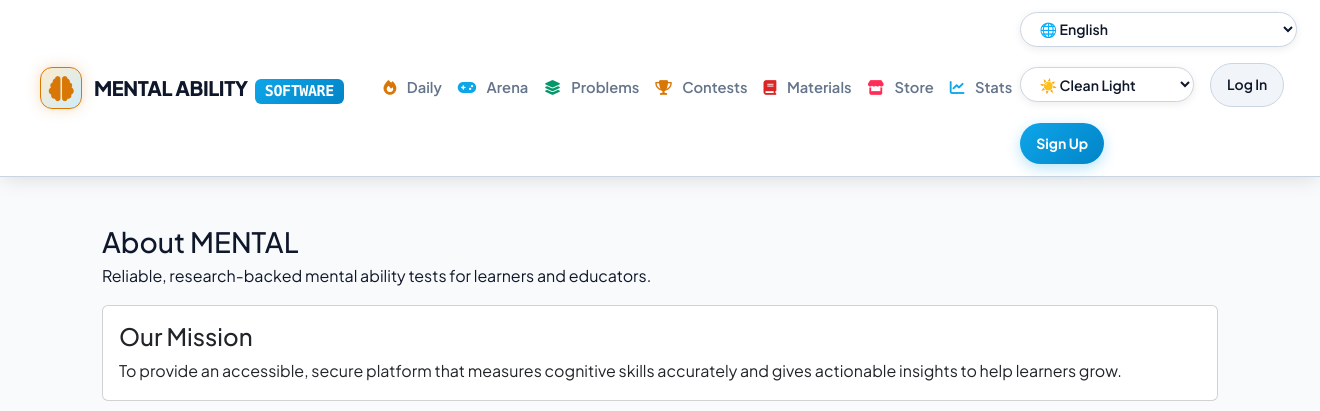
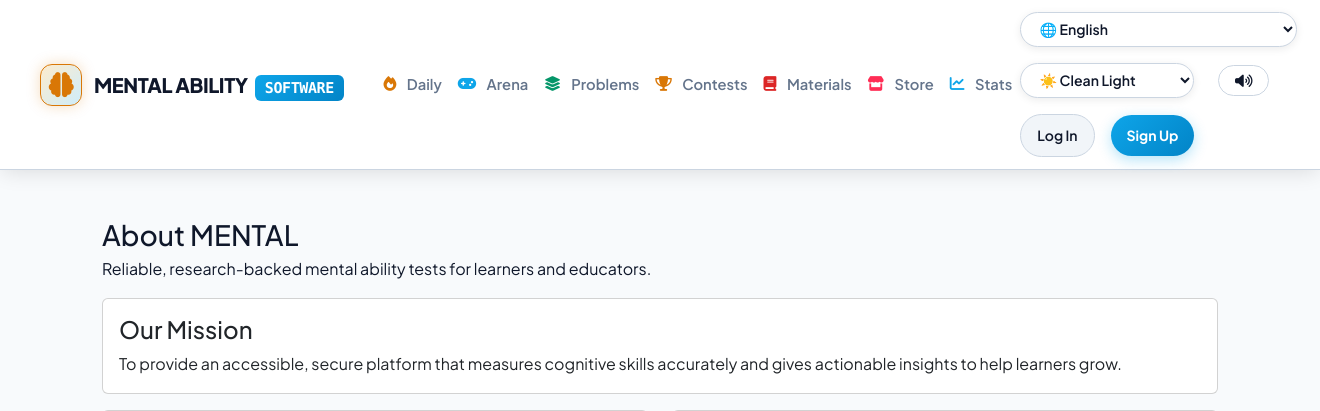
Before and after one commit to shubh-jaiswal-897/MENTAL-ABILITY-TEST-SOFTWARE, a Django app: page /about/ in a window 1320 px wide. Shown: the top 411 px of the page. Run offline with Django 4.2, Linux system fonts and the light colour scheme; data that the repository does not hold is empty.

Commit message:
Add Text-to-Speech button in navbar to read out page content

```diff
--- a/templates/base.html
+++ b/templates/base.html
@@ -106,12 +106,17 @@
           </select>
 
           <!-- Dynamic Theme Selector Dropdown -->
-          <select id="themeSelect" class="theme-selector" title="Switch UI Theme" onchange="switchTheme(this.value)">
+          <select id="themeSelect" class="theme-selector me-2" title="Switch UI Theme" onchange="switchTheme(this.value)">
             <option value="clean-light">☀️ Clean Light</option>
             <option value="cyber-neon">🎨 Cyber Neon</option>
             <option value="sapphire-gold">👑 Sapphire Gold</option>
             <option value="emerald-forest">🌿 Emerald Forest</option>
           </select>
+
+          <!-- Voice / Read Page Aloud Button -->
+          <button id="ttsButton" class="btn btn-sm btn-outline-secondary rounded-pill px-3 me-2" onclick="toggleTTS()" title="Read Page Aloud" style="border-color: var(--lc-border-highlight); color: var(--lc-text);">
+            <i class="fas fa-volume-up"></i>
+          </button>
 
           {% if user.is_authenticated %}
             <!-- Streak Flame Badge -->
@@ -239,7 +244,59 @@
         });
       })();
     </script>
-  <script type="text/javascript" src="//translate.google.com/translate_a/element.js?cb=googleTranslateElementInit"></script>
+    <script type="text/javascript" src="//translate.google.com/translate_a/element.js?cb=googleTranslateElementInit"></script>
+
+    <!-- Text-To-Speech (TTS) Logic -->
+    <script>
+      let isSpeaking = false;
+      function toggleTTS() {
+        if (!('speechSynthesis' in window)) {
+          alert("Sorry, your browser doesn't support text to speech!");
+          return;
+        }
+
+        const btn = document.getElementById('ttsButton');
+
+        if (isSpeaking) {
+          window.speechSynthesis.cancel();
+          isSpeaking = false;
+          if (btn) btn.innerHTML = '<i class="fas fa-volume-up"></i>';
+        } else {
+          // Read content from the main container to avoid repeating the navbar
+          const contentElement = document.querySelector('.container-fluid.py-4.px-lg-5');
+          const textToRead = contentElement ? contentElement.innerText : document.body.innerText;
+
+          if (!textToRead.trim()) return;
+
+          const utterance = new SpeechSynthesisUtterance(textToRead);
+
+          // Try to match voice to selected language
+          const langSel = document.getElementById('languageSelect');
+          if (langSel && langSel.value) {
+            utterance.lang = langSel.value;
+          }
+
+          utterance.onend = function() {
+            isSpeaking = false;
+            if (btn) btn.innerHTML = '<i class="fas fa-volume-up"></i>';
+          };
+
+          // Stop any current speech before starting new
+          window.speechSynthesis.cancel();
+
+          window.speechSynthesis.speak(utterance);
+          isSpeaking = true;
+          if (btn) btn.innerHTML = '<i class="fas fa-volume-mute" style="color: var(--lc-amber);"></i>';
+        }
+      }
+
+      // Cancel speech when leaving the page
+      window.addEventListener('beforeunload', function() {
+        if ('speechSynthesis' in window) {
+          window.speechSynthesis.cancel();
+        }
+      });
+    </script>
 
   <!-- Floating AI Chatbot Widget -->
   {% include 'quiz/ai_chatbot.html' %}
```
